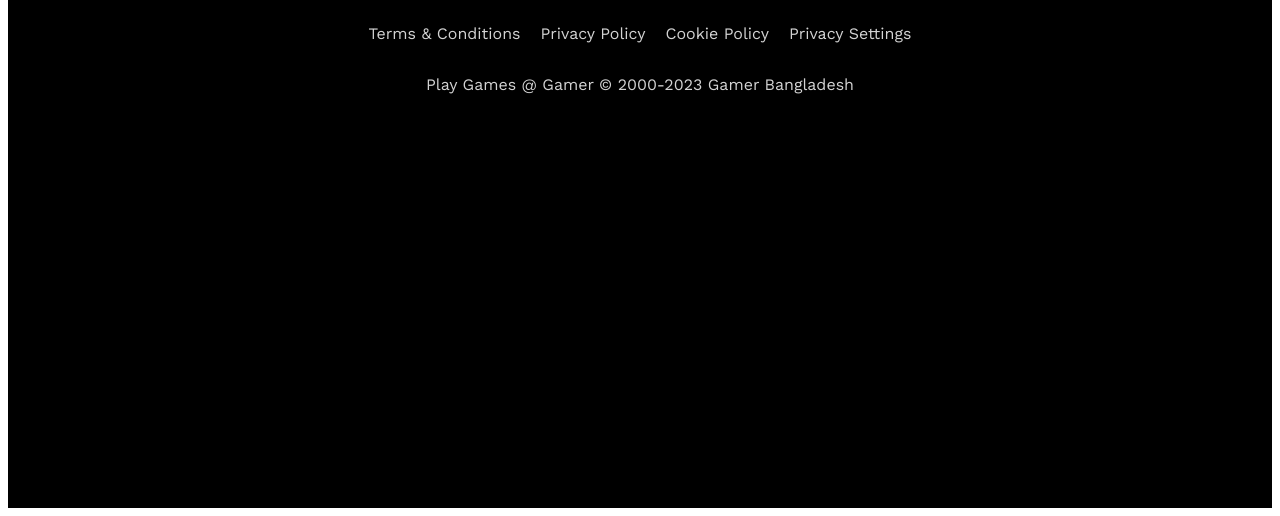
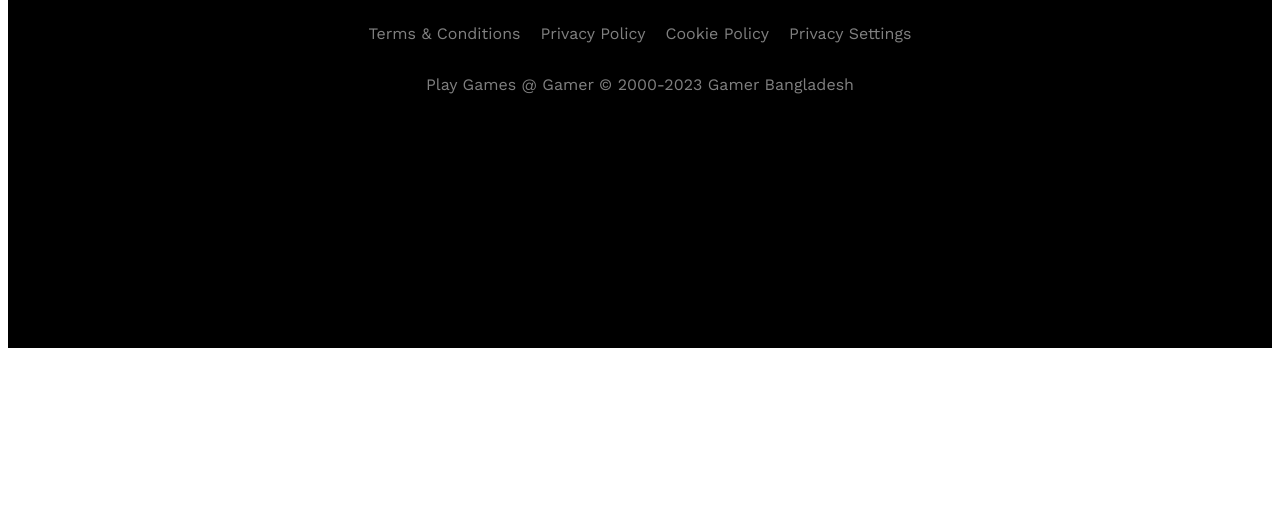
Before and after one commit to zhzahid1911509/PH--A2--B8A2-Gamer-Zone, a plain HTML site: page index.html in a window 1280 px wide. Shown: the part 5624-6140 px from the top of the page. After the commit the page ends 5980 px from the top, so only its background shows below. Drawn offline with nearby package versions, Linux system fonts and the light colour scheme.

Commit message:
overall styles updated

```diff
--- a/style.css
+++ b/style.css
@@ -436,7 +436,7 @@ nav{
     align-items: center;
     background-color: black;
     color: azure;
-    height: 100vh;
+    height: 80vh;
     text-align: center;
 }
 
@@ -466,11 +466,12 @@ nav{
     display: flex;
     gap: 20px;
     align-items: center;
-    color: lightgrey;
+    color: grey;
 }
 
 .copyright{
-    color: lightgray;
+    color: gray;
+    margin-bottom: 20px;
 }
 
 /* responsive style */
@@ -659,6 +660,7 @@ nav{
         grid-template-columns: repeat(2, 1fr);
         gap: 20px;
     }
+
 }
 
 @media screen and (min-width:577px) and (max-width:768px) {
@@ -818,6 +820,7 @@ nav{
     .game-types{
         width: 100%;
         margin: auto;
+        margin-top: 20px;
         display: grid;
         grid-template-columns: repeat(3, 1fr);
         gap: 30px;
```
